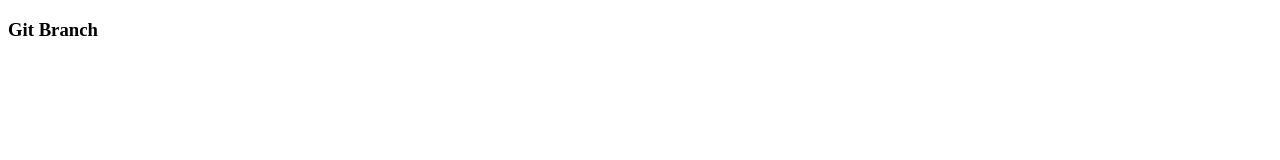
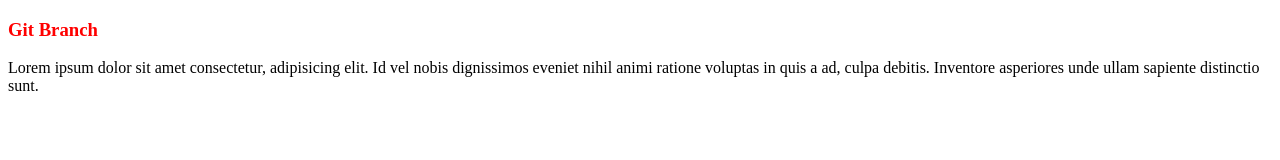
Before and after one commit to Zayar397/branch_test, a plain HTML site: page index.html in a window 1280 px wide. Drawn offline with Linux system fonts and the light colour scheme.

Commit message:
branch for dev

```diff
--- /dev/null
+++ b/css/style.css
@@ -0,0 +1,3 @@
+h3{
+    color: red;
+}
--- a/index.html
+++ b/index.html
@@ -4,8 +4,10 @@
     <meta charset="UTF-8">
     <meta name="viewport" content="width=device-width, initial-scale=1.0">
     <title>Document</title>
+    <link rel="stylesheet" href="./css/style.css">
 </head>
 <body>
     <h3>Git Branch</h3>
+    <p>Lorem ipsum dolor sit amet consectetur, adipisicing elit. Id vel nobis dignissimos eveniet nihil animi ratione voluptas in quis a ad, culpa debitis. Inventore asperiores unde ullam sapiente distinctio sunt.</p>
 </body>
 </html>
--- /dev/null
+++ b/js/app.js
@@ -0,0 +1 @@
+console.log("hello git branch");
```
